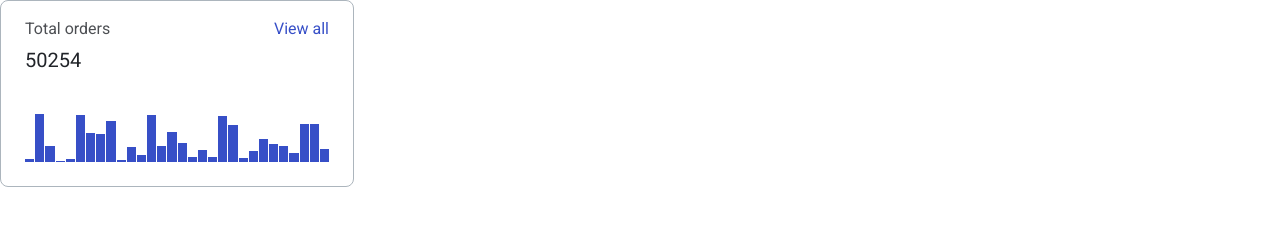
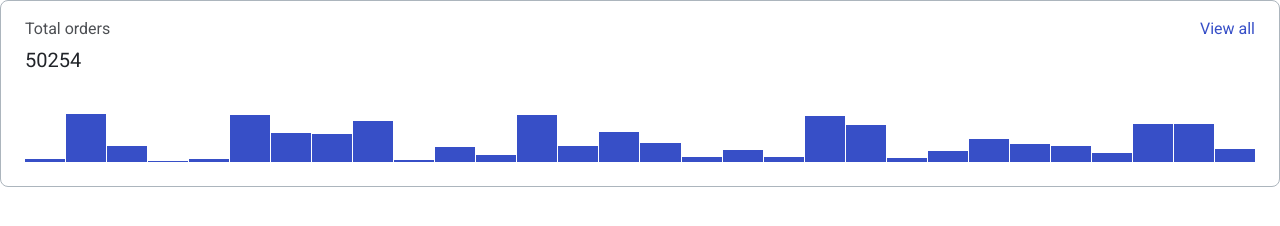
Before and after one commit to js-tasks-ru/htmlcss-20230530_aleksbondarev, a website: page 04-lection2/01-histogram/index.html in a window 1280 px wide. Drawn offline with Linux system fonts and the light colour scheme.

Commit message:
Remove histogram block max-width

```diff
--- a/04-lection2/01-histogram/histogram.css
+++ b/04-lection2/01-histogram/histogram.css
@@ -1,7 +1,6 @@
 .histogram {
     border: 1px solid var(--grey-3);
     border-radius: 8px;
-    max-width: 354px;
     padding: 16px 24px 24px;
 }
 
```
